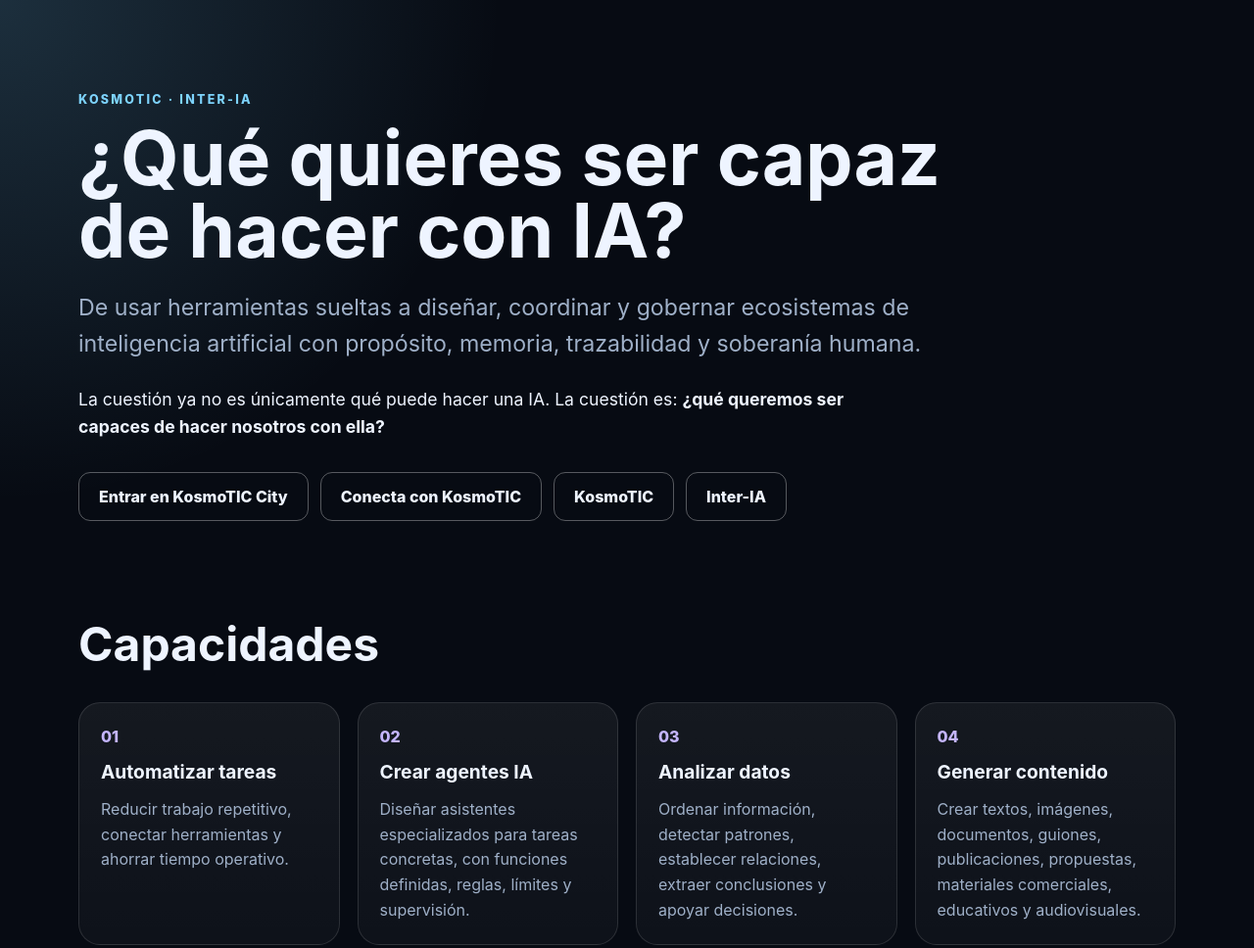
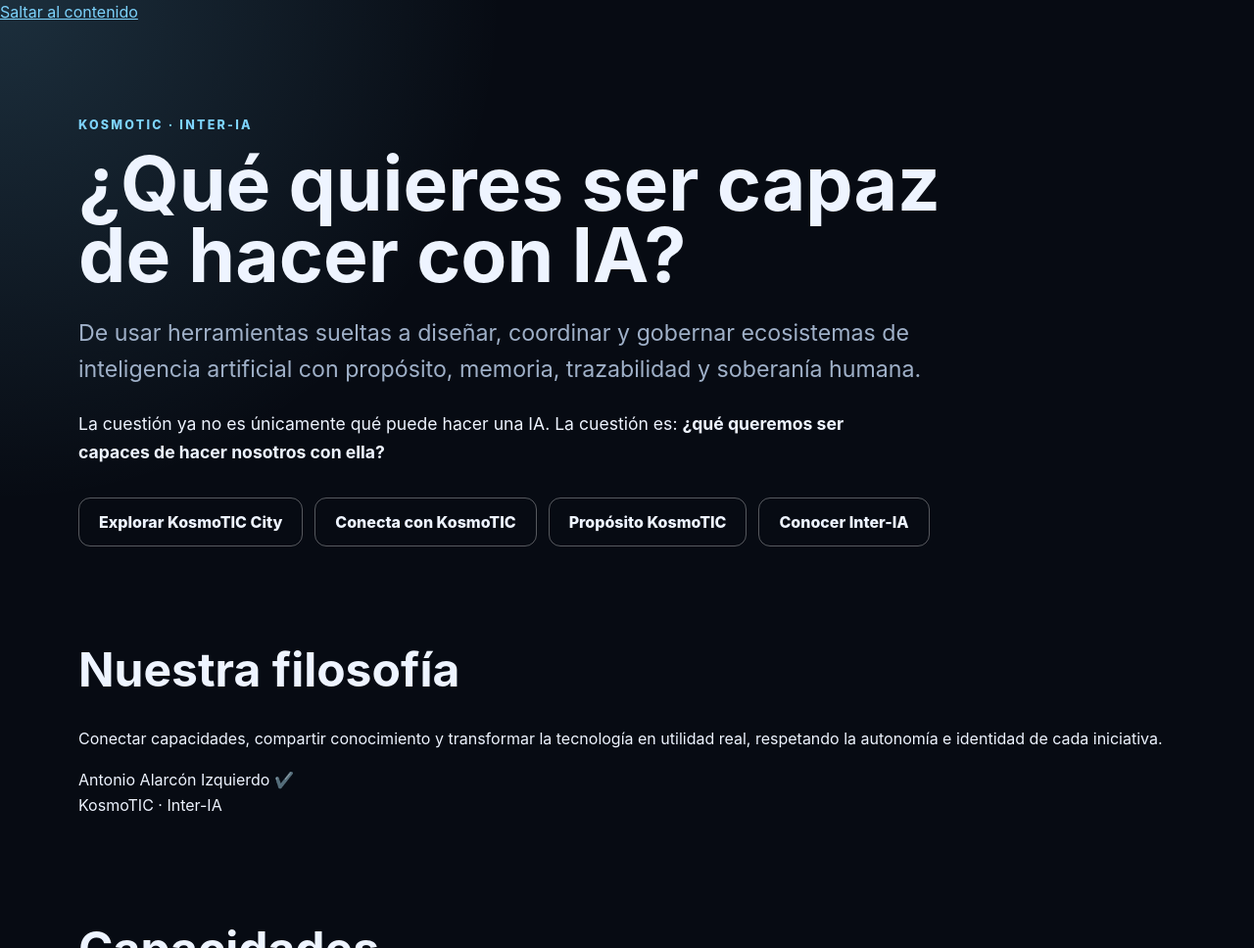
Before and after one commit to antonioalarcon/kosmotic-inter-ia-capacidades, a plain HTML site: page index.html in a window 1280 px wide. Shown: the top 968 px of the page at 98% size. Drawn offline with Linux system fonts and the light colour scheme.

Commit message:
refactor(portada): navegación única y filosofía

```diff
--- a/index.html
+++ b/index.html
@@ -3,62 +3,56 @@
 <head>
   <meta charset="utf-8" />
   <meta name="viewport" content="width=device-width, initial-scale=1" />
-  <title>KosmoTIC · Inter-IA · Capacidades</title>
-  <meta name="description" content="De herramientas aisladas a inteligencia coordinada: capacidades, agentes, memoria, gobernanza y soberanía humana en sistemas Inter-IA." />
+  <meta name="theme-color" content="#07162D" />
+  <title>KosmoTIC · Inter-IA · Propósito y capacidades</title>
+  <meta name="description" content="KosmoTIC e Inter-IA: tecnología con propósito, conocimiento, cooperación y soberanía humana." />
   <link rel="stylesheet" href="css/styles.css" />
 </head>
 <body>
+  <a class="skip" href="#contenido">Saltar al contenido</a>
   <header class="hero">
     <p class="eyebrow">KOSMOTIC · INTER-IA</p>
     <h1>¿Qué quieres ser capaz de hacer con IA?</h1>
     <p class="lead">De usar herramientas sueltas a diseñar, coordinar y gobernar ecosistemas de inteligencia artificial con propósito, memoria, trazabilidad y soberanía humana.</p>
     <p class="question">La cuestión ya no es únicamente qué puede hacer una IA. La cuestión es: <strong>¿qué queremos ser capaces de hacer nosotros con ella?</strong></p>
-    <nav class="actions" aria-label="Accesos a KosmoTIC City">
-      <a class="cta" href="city/">Entrar en KosmoTIC City</a>
+    <nav class="actions" aria-label="Navegación principal">
+      <a class="cta cta-primary" href="city/">Explorar KosmoTIC City</a>
       <a class="cta" href="city/conecta/">Conecta con KosmoTIC</a>
-      <a class="cta" href="city/portal/#kosmotic">KosmoTIC</a>
-      <a class="cta" href="city/portal/#inter-ia">Inter-IA</a>
+      <a class="cta" href="city/portal/#kosmotic">Propósito KosmoTIC</a>
+      <a class="cta" href="city/portal/#inter-ia">Conocer Inter-IA</a>
     </nav>
   </header>
-
-  <main>
+  <main id="contenido">
+    <section class="section philosophy" aria-labelledby="filosofia">
+      <h2 id="filosofia">Nuestra filosofía</h2>
+      <p>Conectar capacidades, compartir conocimiento y transformar la tecnología en utilidad real, respetando la autonomía e identidad de cada iniciativa.</p>
+      <p class="signature">Antonio Alarcón Izquierdo ✔️<br><span>KosmoTIC · Inter-IA</span></p>
+    </section>
     <section class="section">
       <h2>Capacidades</h2>
       <div id="capacidades" class="grid" aria-live="polite"></div>
     </section>
-
     <section class="section model">
       <h2>Modelo KosmoTIC</h2>
       <p><strong>Herramientas → Capacidades → Agentes → Sistemas → Inter-IA → Memoria → Coordinación → Gobernanza → Soberanía</strong></p>
       <p>La tecnología cambia. Las herramientas aparecen y desaparecen. Los modelos evolucionan. Por eso la arquitectura no debe construirse alrededor de una marca concreta, sino alrededor de capacidades, funciones, conocimiento y reglas de decisión.</p>
     </section>
-
     <section class="section principle">
       <h2>Principio operativo</h2>
       <p>No incorporar tecnología por acumulación. Cada nueva herramienta, modelo, agente, conector o automatización debe justificar su existencia por su contribución real.</p>
       <p>Debe aportar más valor del que introduce en <strong>complejidad + dependencia + riesgo + coste cognitivo</strong>. Si no lo hace, no se integra.</p>
     </section>
-
     <section class="section architecture">
       <h2>Arquitectura de crecimiento</h2>
       <p>KosmoTIC conecta capacidades, personas y conocimiento para convertir ideas en soluciones útiles.</p>
-    </section>
-
-    <section class="section">
-      <nav class="actions" aria-label="Accesos a KosmoTIC City (final de página)">
-        <a class="cta" href="city/">Entrar en KosmoTIC City</a>
-        <a class="cta" href="city/portal/#kosmotic">KosmoTIC</a>
-        <a class="cta" href="city/portal/#inter-ia">Inter-IA</a>
-      </nav>
+      <p><a href="city/">Descubre cómo se organiza en KosmoTIC City</a>.</p>
     </section>
   </main>
-
   <footer class="footer">
-
+    <p class="footer-links"><a href="city/">KosmoTIC City</a> · <a href="city/conecta/">Conecta</a> · <a href="city/portal/#kosmotic">KosmoTIC</a> · <a href="city/portal/#inter-ia">Inter-IA</a></p>
     <p>Persona → Soberanía · Infraestructura → Coordinación · IAs → Inteligencia distribuida · Conectores → Capacidades · N+1 → Resiliencia · Evidencia → Verdad operativa</p>
     <p>Por un futuro más justo y un mundo mejor.</p>
   </footer>
-
   <script src="js/app.js"></script>
 </body>
 </html>
```
